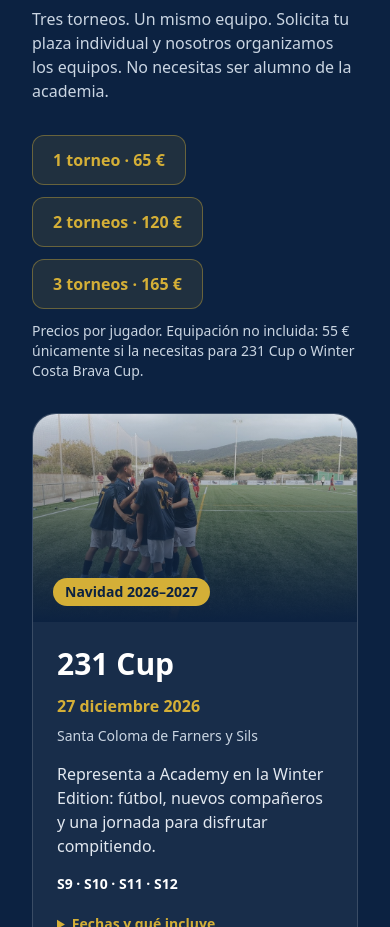
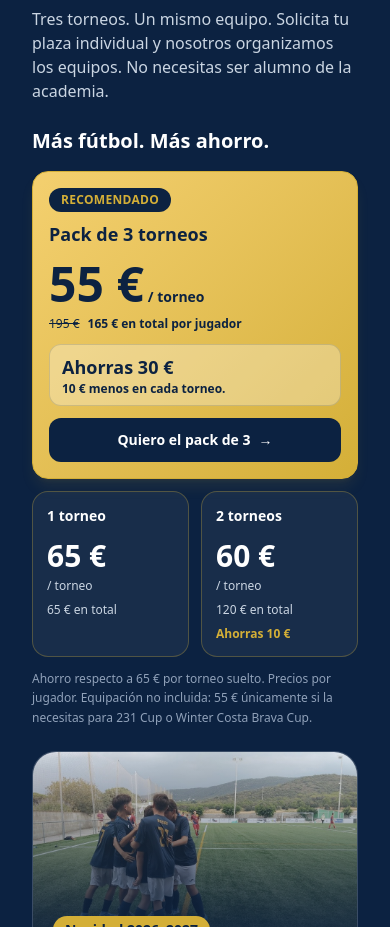
Before and after one commit to RCB33/academycb, a Next.js app: page /torneos in a window 390 px wide. Shown: the part 1040-1967 px from the top of the page. Built offline with nearby package versions, Linux system fonts and the light colour scheme; no server answers; the database is empty.

Commit message:
Make tournament packs visual and compact on mobile

```diff
--- a/src/components/christmas-tournaments.tsx
+++ b/src/components/christmas-tournaments.tsx
@@ -7,8 +7,37 @@ export function ChristmasTournaments() {
     <p className="text-sm font-bold uppercase tracking-widest text-gold">Abierto a todos los jugadores</p>
     <h2 className="mt-3 text-4xl font-black md:text-6xl">Esta Navidad,<br /><span className="text-gold">juega con Academy.</span></h2>
     <p className="mt-5 max-w-2xl text-slate-300">Tres torneos. Un mismo equipo. Solicita tu plaza individual y nosotros organizamos los equipos. No necesitas ser alumno de la academia.</p>
-    <div className="mb-3 mt-8 flex flex-wrap gap-3">{['1 torneo · 65 €', '2 torneos · 120 €', '3 torneos · 165 €'].map(s => <span key={s} className="rounded-xl border border-gold/40 bg-gold/10 px-5 py-3 font-bold text-gold">{s}</span>)}</div>
-    <p className="mb-8 text-sm text-slate-300">Precios por jugador. Equipación no incluida: 55 € únicamente si la necesitas para 231 Cup o Winter Costa Brava Cup.</p>
+    <div className="my-6 md:my-8" aria-label="Precios de los torneos de Navidad">
+      <p className="mb-4 text-xl font-bold text-white">Más fútbol. Más ahorro.</p>
+      <div className="grid grid-cols-2 gap-3 md:grid-cols-3 md:gap-4">
+        <div className="flex flex-col rounded-2xl border border-gold/30 bg-white/5 p-3.5 md:p-6">
+          <h3 className="text-sm font-bold text-white md:text-lg">1 torneo</h3>
+          <p className="mt-1 hidden text-sm text-slate-300 md:block">Elige tu cita con el fútbol.</p>
+          <p className="mt-3 text-3xl font-black text-white md:mt-5 md:text-5xl">65 €<span className="mt-1 block text-xs font-medium text-slate-300 md:ml-1 md:mt-0 md:inline md:text-sm">/ torneo</span></p>
+          <p className="mt-2 text-xs text-slate-300 md:mt-3 md:text-sm">65 € en total<span className="hidden md:inline"> por jugador</span></p>
+        </div>
+        <div className="flex flex-col rounded-2xl border border-gold/30 bg-white/5 p-3.5 md:p-6">
+          <h3 className="text-sm font-bold text-white md:text-lg"><span className="hidden md:inline">Pack de </span>2 torneos</h3>
+          <p className="mt-1 hidden text-sm text-slate-300 md:block">Dobla la experiencia.</p>
+          <p className="mt-3 text-3xl font-black text-white md:mt-5 md:text-5xl">60 €<span className="mt-1 block text-xs font-medium text-slate-300 md:ml-1 md:mt-0 md:inline md:text-sm">/ torneo</span></p>
+          <p className="mt-2 text-xs text-slate-300 md:mt-3 md:text-sm">120 € en total<span className="hidden md:inline"> por jugador</span></p>
+          <p className="mt-2 text-xs font-bold text-gold md:mt-4 md:text-sm">Ahorras 10 €<span className="hidden md:inline"> en total</span></p>
+        </div>
+        <div className="order-first col-span-2 flex flex-col rounded-2xl border border-gold bg-gradient-to-br from-gold-light to-gold p-4 text-navy shadow-lg shadow-gold/10 md:order-none md:col-span-1 md:p-6">
+          <span className="mb-2 self-start md:mb-4 rounded-full bg-navy px-3 py-1 text-xs font-black uppercase tracking-wide text-gold">Recomendado</span>
+          <h3 className="text-lg font-bold">Pack de 3 torneos</h3>
+          <p className="mt-1 hidden text-sm md:block">Vive la Navidad completa con Academy.</p>
+          <p className="mt-3 text-5xl font-black md:mt-5 md:text-6xl">55 €<span className="ml-1 text-sm font-semibold">/ torneo</span></p>
+          <p className="mt-2 text-xs md:mt-3 md:text-sm"><span className="sr-only">Por separado: </span><s className="mr-2">195 €</s><strong>165 € en total por jugador</strong></p>
+          <div className="my-3 rounded-xl border border-navy/15 bg-white/30 px-3 py-2 md:my-5 md:p-4">
+            <p className="text-lg font-black md:text-2xl">Ahorras 30 €</p>
+            <p className="text-xs font-semibold md:mt-1 md:text-sm">10 € menos en cada torneo.</p>
+          </div>
+          <Link href="/torneos/inscripcion" className="mt-auto inline-flex min-h-11 items-center justify-center rounded-xl bg-navy px-4 py-2.5 text-center text-sm font-bold md:min-h-12 md:py-3 md:text-base text-white transition hover:bg-navy-light focus-visible:outline focus-visible:outline-2 focus-visible:outline-offset-4 focus-visible:outline-navy">Quiero el pack de 3 <span aria-hidden="true" className="ml-2">→</span></Link>
+        </div>
+      </div>
+      <p className="mt-3 text-xs leading-relaxed text-slate-400">Ahorro respecto a 65 € por torneo suelto. Precios por jugador. Equipación no incluida: 55 € únicamente si la necesitas para 231 Cup o Winter Costa Brava Cup.</p>
+    </div>
     <div className="grid gap-6 lg:grid-cols-3">{christmasTournaments.map(t => <article id={t.id} key={t.id} className="flex flex-col overflow-hidden rounded-3xl border border-white/15 bg-white/5">
       <div className="relative h-52"><Image src={t.image} alt="Jugadores Academy en una experiencia de fútbol" fill className="object-cover" /><div className="absolute inset-0 bg-gradient-to-t from-navy to-transparent" /><span className="absolute bottom-4 left-5 rounded-full bg-gold px-3 py-1 text-sm font-bold text-navy">Navidad 2026–2027</span></div>
       <div className="flex flex-1 flex-col p-6"><h3 className="text-3xl font-black">{t.name}</h3><p className="mt-3 font-semibold text-gold">{t.date}</p><p className="mt-2 text-sm text-slate-300">{t.location}</p><p className="mt-4 text-slate-200">{t.description}</p><p className="mt-4 text-sm font-semibold">{t.categories.join(' · ')}</p>
```
